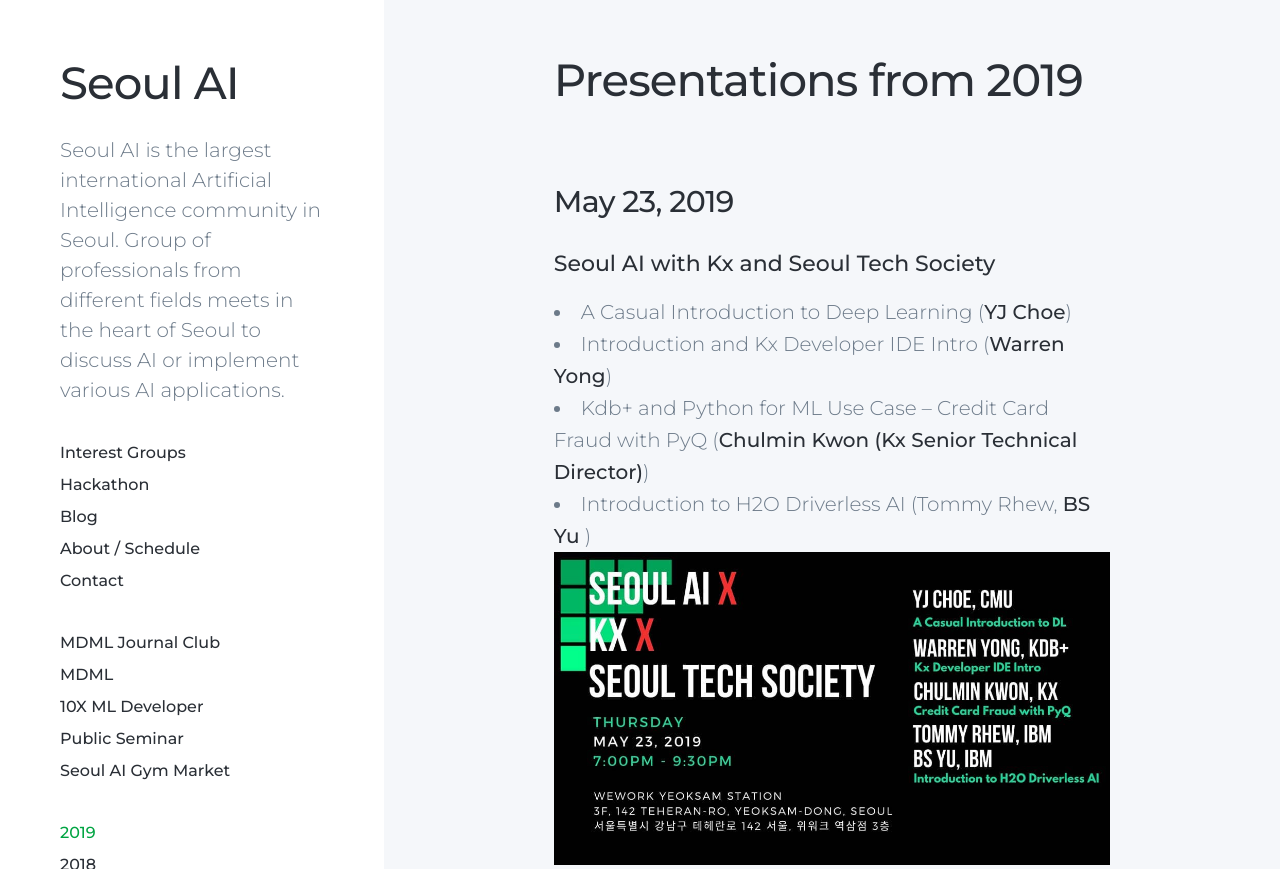
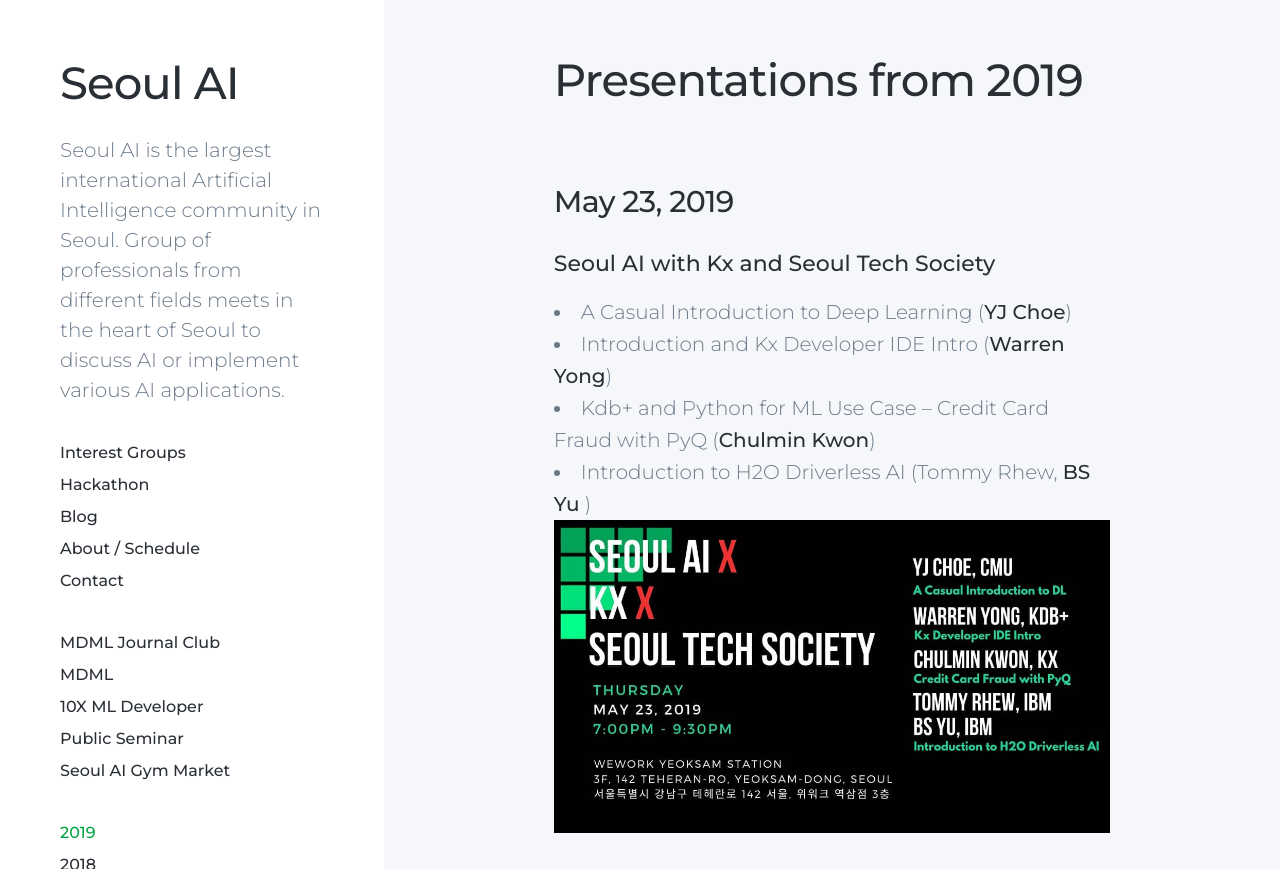
Before and after one commit to seoulai/seoulai.github.io, a Jekyll site: the page built from _pages/2019.md, in a window 1280 px wide and 900 px high, cut to the strip 0-869 px from the top of the window. Built offline with Jekyll 4.4.1, drawn with Linux system fonts in a browser that asks for light colours; nearby versions of some CDN libraries.

Commit message:
Fix presenter name

```diff
--- a/_pages/2019.md
+++ b/_pages/2019.md
@@ -10,7 +10,7 @@
 
 - A Casual Introduction to Deep Learning ([YJ Choe](https://yjchoe.github.io/))
 - Introduction and Kx Developer IDE Intro ([Warren Yong](https://kx.com))
-- Kdb+ and Python for ML Use Case – Credit Card Fraud with PyQ ([Chulmin Kwon (Kx Senior Technical Director)](https://kx.com))
+- Kdb+ and Python for ML Use Case – Credit Card Fraud with PyQ ([Chulmin Kwon](https://kx.com))
 - Introduction to H2O Driverless AI (Tommy Rhew, [BS Yu](https://hwengineer.blogspot.com/) )
 <a href="/images/event/may_23_2019.jpg" target="_blank">![jpg](/images/event/may_23_2019.jpg)</a>
 
```
